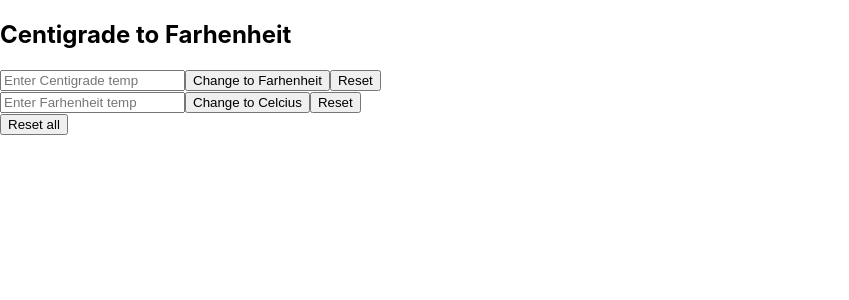
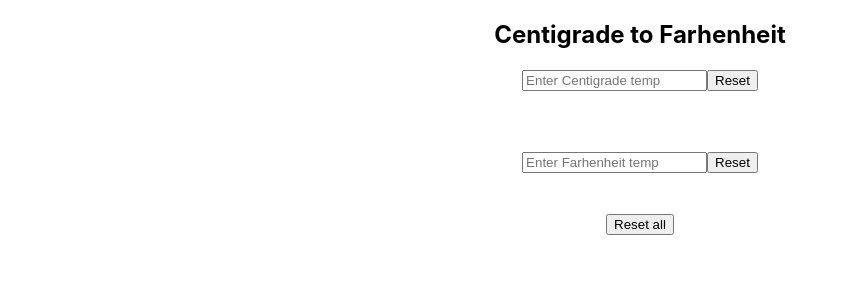
Before and after one commit to Sayan2504/React_temparaure_converter, a React (Create React App) app: page / in a window 1280 px wide. Shown: the top 300 px of the page, without its empty margins (0-849 px from the left). Built offline with nearby package versions, Linux system fonts and the light colour scheme.

Commit message:
implemented conversion without buttons

```diff
--- a/src/App.css
+++ b/src/App.css
@@ -0,0 +1,3 @@
+.form{
+    text-align: center;
+}
--- a/src/App.js
+++ b/src/App.js
@@ -1,50 +1,31 @@
 import React, { useState } from 'react';
 import './App.css';
-import Centigrade from './form/conversion'
+import Conversion from './form/conversion'
 
 const App = () =>{
-  const[celcius, setCelcius] = useState();
-  const[farhenheit, setFarhenheit] = useState();
+  const[celcius, setCelcius] = useState("");
+  const[farhenheit, setFarhenheit] = useState("");
 
-  const Farhenheit = (text) =>{
-    text = parseInt(text)
-    setFarhenheit(
-      (text * 9/5) + 32
-    );
-  };
-
-  const Fcalculation = () =>{
-    return farhenheit;
-  };
-
-  const Celcius = (text) =>{
-    text = parseInt(text)
-    setCelcius(
-      (text -32) * (5/9)
-    );
-  };
-
-  const Ccalculation = () =>{
-    return celcius;
-  };
 
   const resetC =() =>{
     setCelcius("");
-  }
+  };
+
 
   const resetF =() =>{
     setFarhenheit("");
-  }
+  };
+
 
   const resetAll =() =>{
     setFarhenheit("");
     setCelcius("");
-  }
+  };
 
   return(
     <div className="form">
       <h2>Centigrade to Farhenheit</h2>
-      <Centigrade Fcalculation={Fcalculation} Farhenheit={Farhenheit} Ccalculation={Ccalculation} Celcius={Celcius} resetF={resetF} resetC={resetC} resetAll={resetAll}/>
+      <Conversion resetC={resetC} resetF={resetF} resetAll={resetAll} />
     </div>
   );
 }
--- a/src/form/conversion.js
+++ b/src/form/conversion.js
@@ -1,49 +1,47 @@
 import React, {useState} from 'react'
 
-const Conversion = ({Fcalculation, Farhenheit, Ccalculation, Celcius, resetF, resetC, resetAll}) =>{
+const Conversion = ({resetC, resetF, resetAll}) =>{
     const[textC, setTextC] = useState("");
     const[textF, setTextF] = useState("");
 
-    const changeTextC = (e) =>{
-        setTextC(e.target.value);
-    };
+    const cToF = (e) =>{
+        setTextC(e.target.value)
+        setTextF((textF * 9/5) + 32)
+    }
 
-    const changeTextF = (e) =>{
-        setTextF(e.target.value);
-    };
+    const fToC = (e) =>{
+        setTextF(e.target.value)
+        setTextC((textC - 32) * (5/9))
+    }
 
     return(
         <div>
-            <input type="text" value={textC} value={Ccalculation(textC)}  placeholder="Enter Centigrade temp" onChange={changeTextC}/>
-            <button onClick={(e)=>{
-                    e.preventDefault();
-                    Farhenheit(textC);
-                }}>Change to Farhenheit</button>
+            <input type="text" value={textC} placeholder="Enter Centigrade temp" onChange={cToF}/>
             <button onClick={(e)=>{
                     e.preventDefault();
                     resetC();
                     }}>Reset</button>
+            <br/>
 
 
-            <br/>
-            <input type="text" value={textF} value={Fcalculation(textF)} placeholder="Enter Farhenheit temp" onChange={changeTextF}/>
-            <button onClick={(e)=>{
-                    e.preventDefault();
-                    Celcius(textF);
-                }}>Change to Celcius</button>
+
+            <br/><br/><br/>
+            <input type="text" value={textF} placeholder="Enter Farhenheit temp" onChange={fToC}/>
             <button onClick={(e)=>{
                     e.preventDefault();
                     resetF();
                     }}>Reset</button>
+            <br/>
 
 
-            <br/>
+
+            <br/><br/>
             <button onClick={(e)=>{
                     e.preventDefault();
                     resetAll();
                     }}>Reset all</button>
         </div>
-    )
+    );
 
 }
 
```
